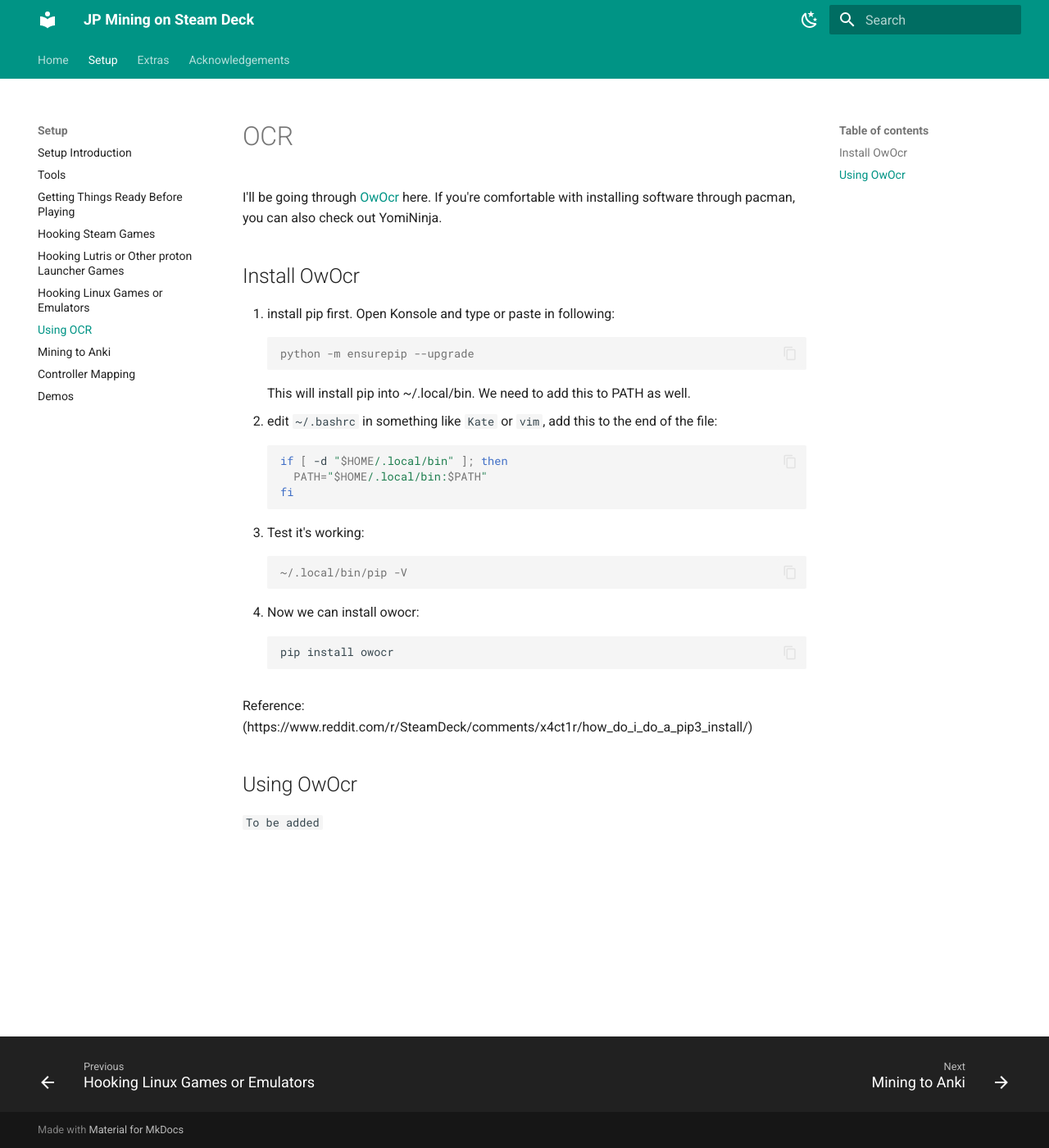
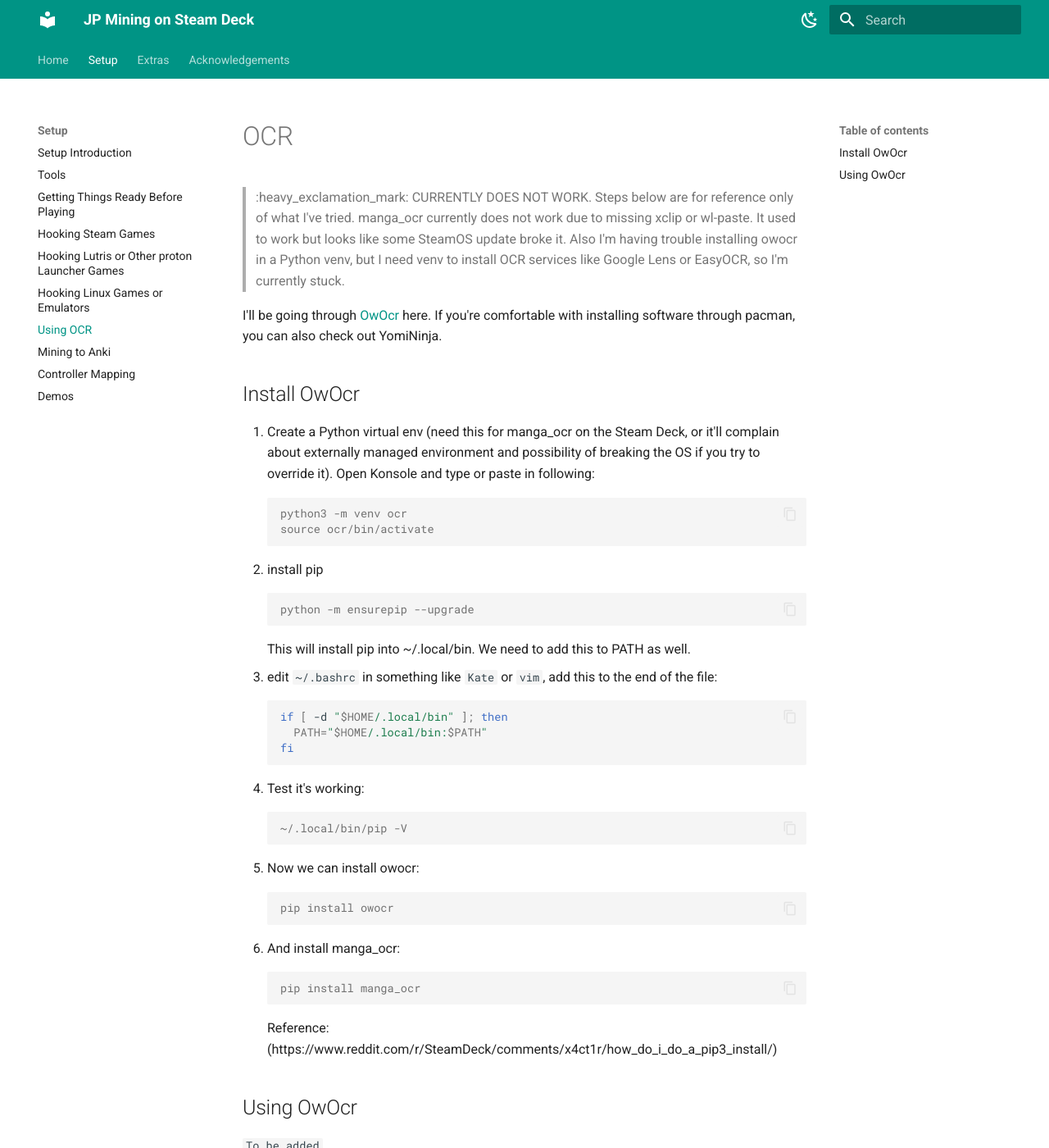
Before and after one commit to aka-baka/deck-mining, an MkDocs documentation site: the page built from docs/deck-mining/OCR.md, in a window 1280 px wide and 1400 px high. Shown: the whole window at 82% size. Built offline with MkDocs 1.6.1 and Material for MkDocs 9.7.7, drawn with Linux system fonts in a browser that asks for light colours.

Commit message:
Update OCR.md

````diff
--- a/docs/deck-mining/OCR.md
+++ b/docs/deck-mining/OCR.md
@@ -1,27 +1,39 @@
 # OCR
+> :heavy_exclamation_mark: CURRENTLY DOES NOT WORK. Steps below are for reference only of what I've tried.
+manga_ocr currently does not work due to missing xclip or wl-paste. It used to work but looks like some SteamOS update broke it.
+Also I'm having trouble installing owocr in a Python venv, but I need venv to install OCR services like Google Lens or EasyOCR, so I'm currently stuck.
+
 I'll be going through [OwOcr](https://github.com/AuroraWright/owocr) here. If you're comfortable with installing software through pacman, you can also check out YomiNinja.
 
 ## Install OwOcr
-1. install pip first. Open Konsole and type or paste in following:
+1. Create a Python virtual env (need this for manga_ocr on the Steam Deck, or it'll complain about externally managed environment and possibility of breaking the OS if you try to override it). Open Konsole and type or paste in following:
+```console
+python3 -m venv ocr
+source ocr/bin/activate
+```
+2. install pip
 ```console
 python -m ensurepip --upgrade
 ```
 This will install pip into ~/.local/bin. We need to add this to PATH as well.
-2. edit `~/.bashrc` in something like `Kate` or `vim`, add this to the end of the file:
+3. edit `~/.bashrc` in something like `Kate` or `vim`, add this to the end of the file:
 ```bash
 if [ -d "$HOME/.local/bin" ]; then
   PATH="$HOME/.local/bin:$PATH"
 fi
 ```
-3. Test it's working:
+4. Test it's working:
 ```console
 ~/.local/bin/pip -V
 ```
-4. Now we can install owocr:
-```
+5. Now we can install owocr:
+```console
 pip install owocr
 ```
-
+6. And install manga_ocr:
+```console
+pip install manga_ocr
+```
 Reference: (https://www.reddit.com/r/SteamDeck/comments/x4ct1r/how_do_i_do_a_pip3_install/)
 
 ## Using OwOcr
````
